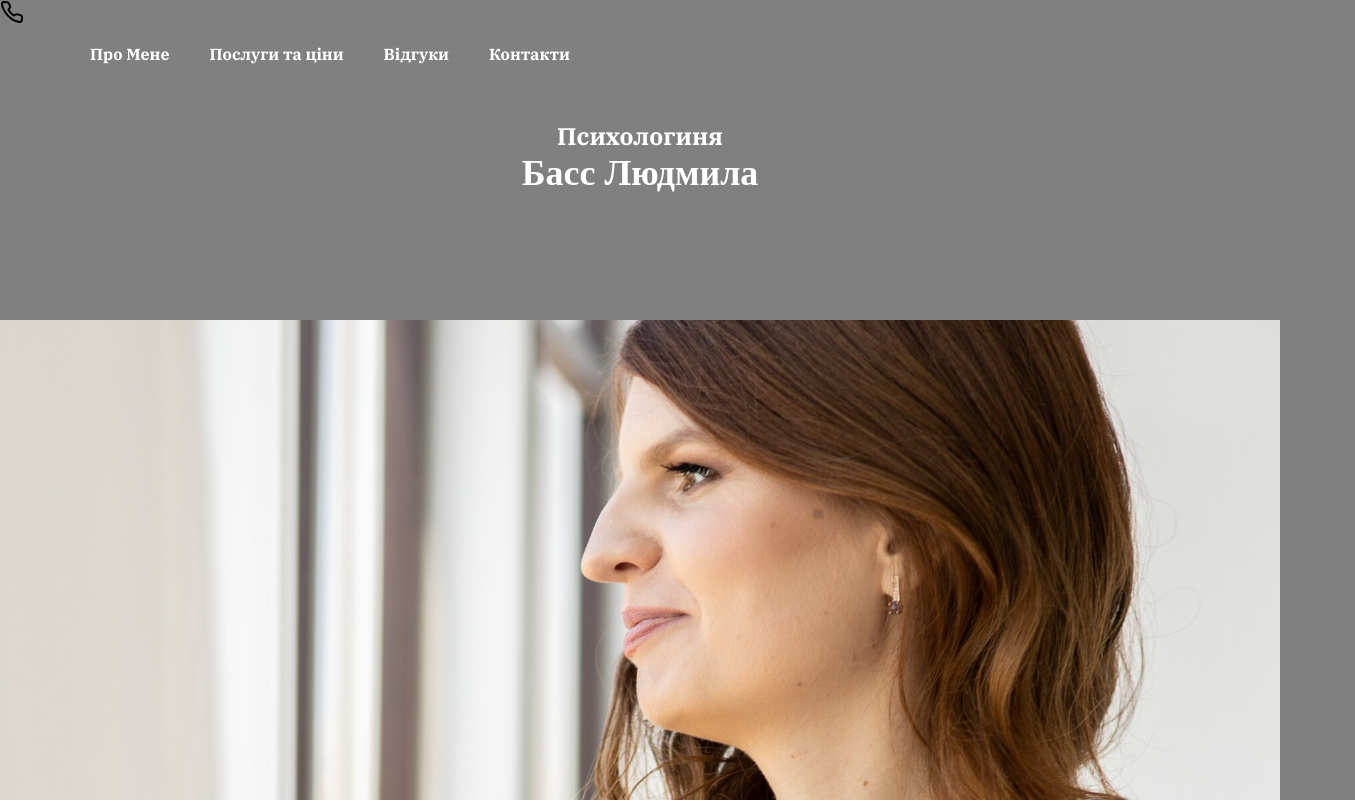
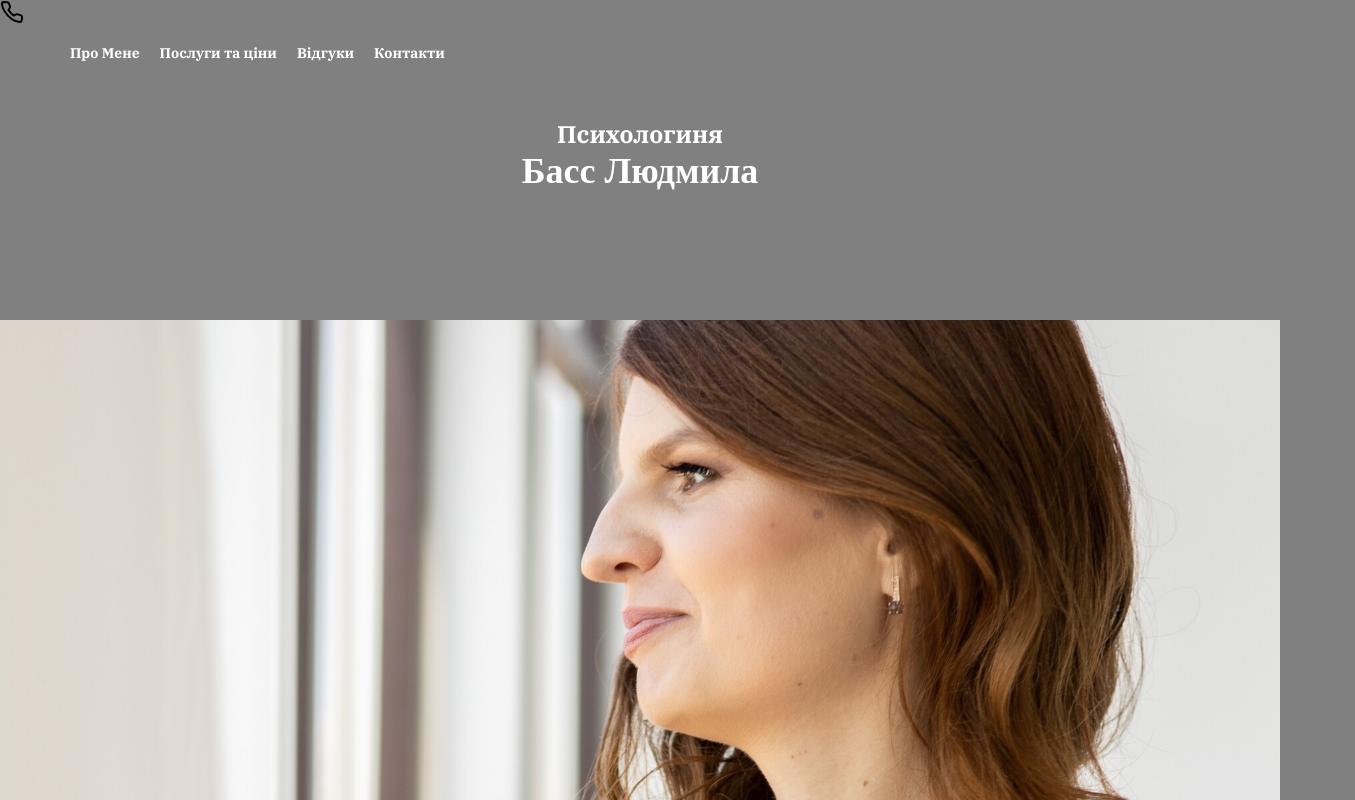
Before and after one commit to dmitruz/psychologist_liuda, a React (Create React App) app: page / in a window 1280 px wide. Shown: the top 800 px of the page, 1355 px wide, since content can reach past the window. Built offline with nearby package versions, Linux system fonts and the light colour scheme.

Commit message:
update floating menu

```diff
--- a/src/components/Header/Header.tsx
+++ b/src/components/Header/Header.tsx
@@ -44,6 +44,7 @@ export const Header = () => {
                             <a href="#my-services" className="mobile__text">Послуги та ціни
                             </a>
                         </li>
+
                         <li className="mobile__list-item">
                             <a href="#reviews" className="mobile__text">Відгуки
                             </a>
--- a/src/components/MobileMenu/MobileMenu.scss
+++ b/src/components/MobileMenu/MobileMenu.scss
@@ -11,8 +11,8 @@
     border: none;
     cursor: pointer;
     position: absolute;
-    right: 18%;
-    top: 5%;
+    right: 1%;
+    top: 10%;
 
 }
 
@@ -30,7 +30,7 @@
 
     &__text {
         font-family: "IBM Plex Serif", serif;
-        font-size: 24px;
+        font-size: 14px;
         font-weight: 400;
         margin-top: 10px;
     }
@@ -90,9 +90,8 @@
 .mobile__text {
     font-family: "IBM Plex Serif", serif;
     font-weight: 700;
-    font-size: 16px;
+    font-size: 14px;
     color: white;
-    margin-left: 20px;
     text-decoration: none;
 }
 
--- a/src/components/MobileMenu/MobileMenu.tsx
+++ b/src/components/MobileMenu/MobileMenu.tsx
@@ -27,11 +27,11 @@ export const MobileMenu = ({ handleCloseMenu }: { handleCloseMenu: () => void })
                         </a>
                     </li>
                     <li className="mobile__list-item">
-                        <a href="#reviews" className="menu-content__text">Відгуки
+                        <a href="#reviews" className="mobile__text">Відгуки
                         </a>
                     </li>
                     <li className="mobile__list-item">
-                        <a href="#contacts" className="menu-content__text">Контакти
+                        <a href="#contacts" className="mobile__text">Контакти
                         </a>
                     </li>
                 </ul>
--- a/src/components/MyServices/MyServices.scss
+++ b/src/components/MyServices/MyServices.scss
@@ -135,6 +135,7 @@
 
     &__block {
         display: flex;
+        flex-direction: column;
     }
 }
 
--- a/src/styles/globalStyles.scss
+++ b/src/styles/globalStyles.scss
@@ -27,6 +27,14 @@ body {
     color: #333;
 }
 
+html,
+body {
+    margin: 0;
+    padding: 0;
+    overflow-x: hidden;
+    /* remove horizontal scroll */
+}
+
 h1,
 h2,
 h3,
@@ -42,6 +50,8 @@ ul {
 }
 
 // Default styles for mobile
+
+
 .container {
     width: 100%;
     padding: 10px;
```
